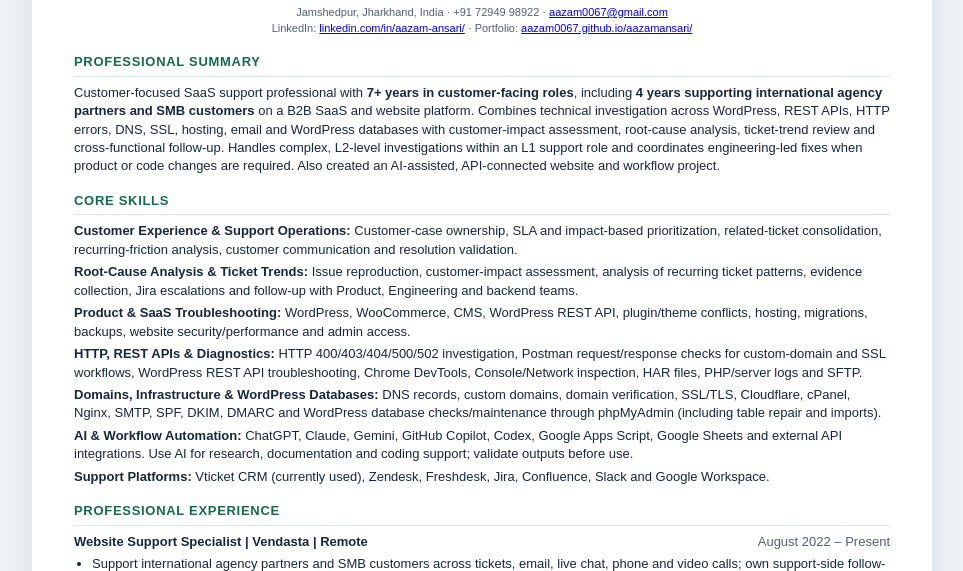
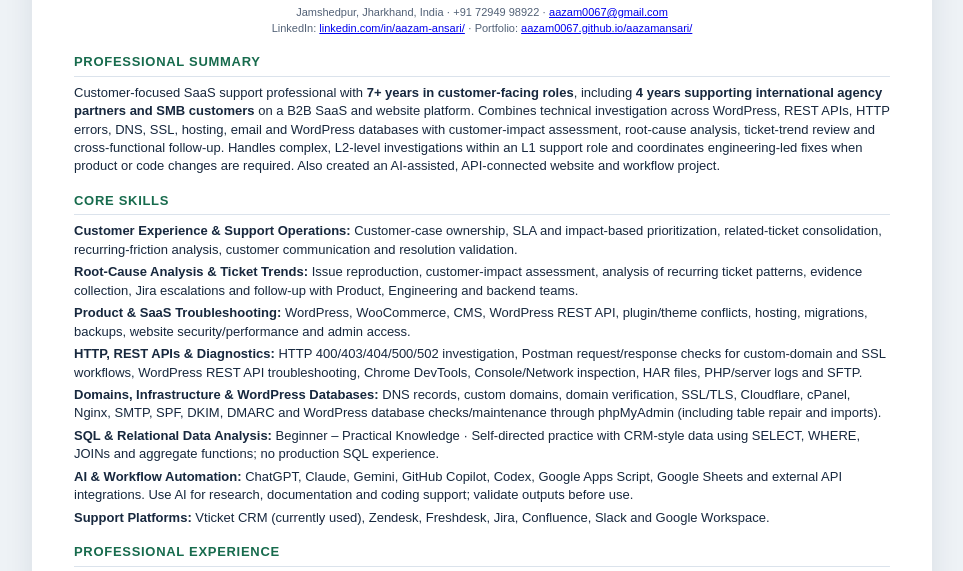
Before and after one commit to aazam0067/aazamansari, a plain HTML site: page cv.html in a window 1280 px wide. Shown: the part 161-732 px from the top of the page, without its empty margins (158-1121 px from the left). Drawn offline with Linux system fonts and the light colour scheme.

Commit message:
Add concise beginner SQL skill to CV

```diff
--- a/cv.html
+++ b/cv.html
@@ -35,6 +35,7 @@ ul{margin:4px 0 8px;padding-left:18px}li{margin:3px 0}
 <p><strong>Product &amp; SaaS Troubleshooting:</strong> WordPress, WooCommerce, CMS, WordPress REST API, plugin/theme conflicts, hosting, migrations, backups, website security/performance and admin access.</p>
 <p><strong>HTTP, REST APIs &amp; Diagnostics:</strong> HTTP 400/403/404/500/502 investigation, Postman request/response checks for custom-domain and SSL workflows, WordPress REST API troubleshooting, Chrome DevTools, Console/Network inspection, HAR files, PHP/server logs and SFTP.</p>
 <p><strong>Domains, Infrastructure &amp; WordPress Databases:</strong> DNS records, custom domains, domain verification, SSL/TLS, Cloudflare, cPanel, Nginx, SMTP, SPF, DKIM, DMARC and WordPress database checks/maintenance through phpMyAdmin (including table repair and imports).</p>
+<p><strong>SQL &amp; Relational Data Analysis:</strong> Beginner – Practical Knowledge · Self-directed practice with CRM-style data using SELECT, WHERE, JOINs and aggregate functions; no production SQL experience.</p>
 <p><strong>AI &amp; Workflow Automation:</strong> ChatGPT, Claude, Gemini, GitHub Copilot, Codex, Google Apps Script, Google Sheets and external API integrations. Use AI for research, documentation and coding support; validate outputs before use.</p>
 <p><strong>Support Platforms:</strong> Vticket CRM (currently used), Zendesk, Freshdesk, Jira, Confluence, Slack and Google Workspace.</p>
 </div>
```
